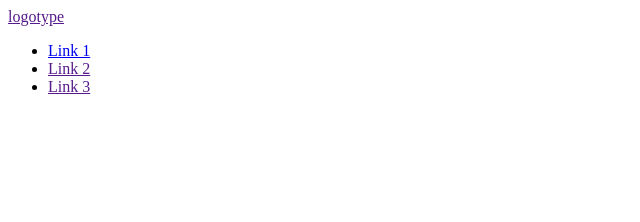
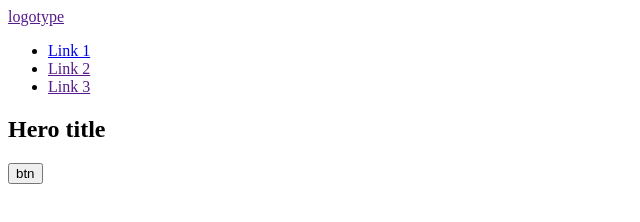
Before and after one commit to SergeyKorobka/blended-test-team-126-18, a plain HTML site: page index.html in a window 1280 px wide. Shown: the whole page, without its empty margins (0-640 px from the left). Drawn offline with Linux system fonts and the light colour scheme.

Commit message:
add hero

```diff
--- a/index.html
+++ b/index.html
@@ -18,5 +18,13 @@
         </nav>
       </div>
     </header>
+    <main>
+      <section class="hero">
+        <div class="container">
+          <h1>Hero title</h1>
+          <button type="button">btn</button>
+        </div>
+      </section>
+    </main>
   </body>
 </html>
```
